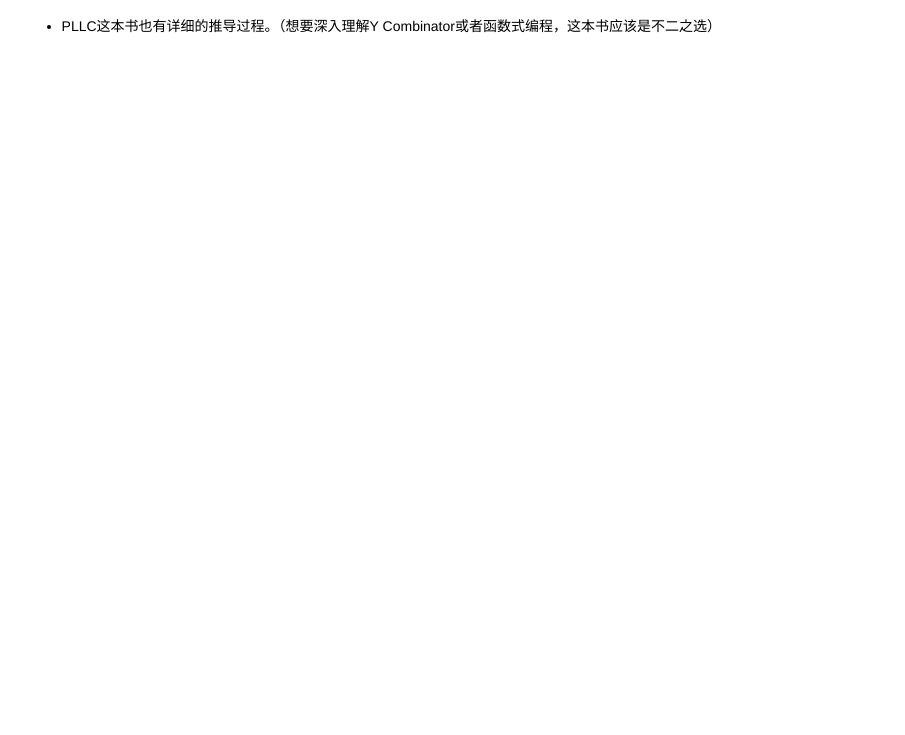
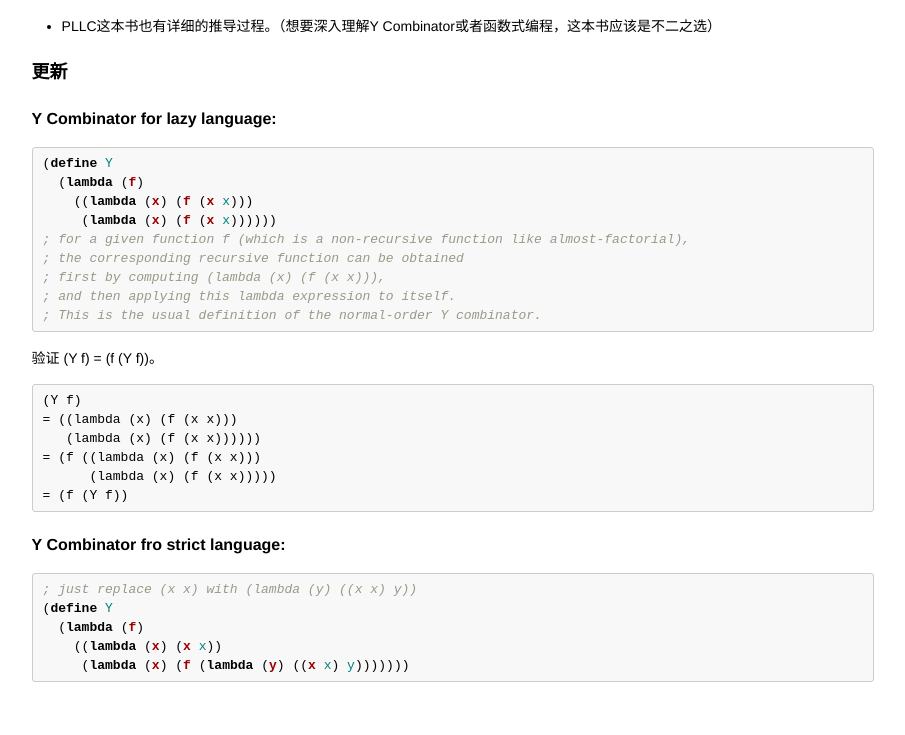
Before and after one commit to 447327642/lerencao.github.io, a Jekyll site: the page built from _posts/2014-03-20-y-combinator-in-funtional-programming.md, in a window 1280 px wide. Shown: the part 320-1055 px from the top of the page, without its empty margins (187-1092 px from the left). Built offline with Jekyll 4.4.1, drawn with Linux system fonts in a browser that asks for light colours; Markdown is read by kramdown in place of the engine named in the settings; before the commit the page ends 900 px from its top, so only the background shows below that.

Commit message:
update y combinator post

````diff
--- a/_posts/2014-03-20-y-combinator-in-funtional-programming.md
+++ b/_posts/2014-03-20-y-combinator-in-funtional-programming.md
@@ -13,3 +13,41 @@ tags: [y-combinator funtional-programming todo]
 - [great explanation from Mike Vanier](http://mvanier.livejournal.com/2897.html)，写的十分通俗易懂。
 
 - PLLC这本书也有详细的推导过程。（想要深入理解Y Combinator或者函数式编程，这本书应该是不二之选）
+
+
+### 更新
+
+#### Y Combinator for lazy language:
+
+``` scheme
+(define Y
+  (lambda (f)
+    ((lambda (x) (f (x x)))
+     (lambda (x) (f (x x))))))
+; for a given function f (which is a non-recursive function like almost-factorial),
+; the corresponding recursive function can be obtained
+; first by computing (lambda (x) (f (x x))),
+; and then applying this lambda expression to itself.
+; This is the usual definition of the normal-order Y combinator.
+```
+
+验证 (Y f) = (f (Y f))。
+
+```
+(Y f)
+= ((lambda (x) (f (x x)))
+   (lambda (x) (f (x x))))))
+= (f ((lambda (x) (f (x x)))
+      (lambda (x) (f (x x)))))
+= (f (Y f))
+```
+
+#### Y Combinator fro strict language:
+
+```scheme
+; just replace (x x) with (lambda (y) ((x x) y))
+(define Y
+  (lambda (f)
+    ((lambda (x) (x x))
+     (lambda (x) (f (lambda (y) ((x x) y)))))))
+```
````
